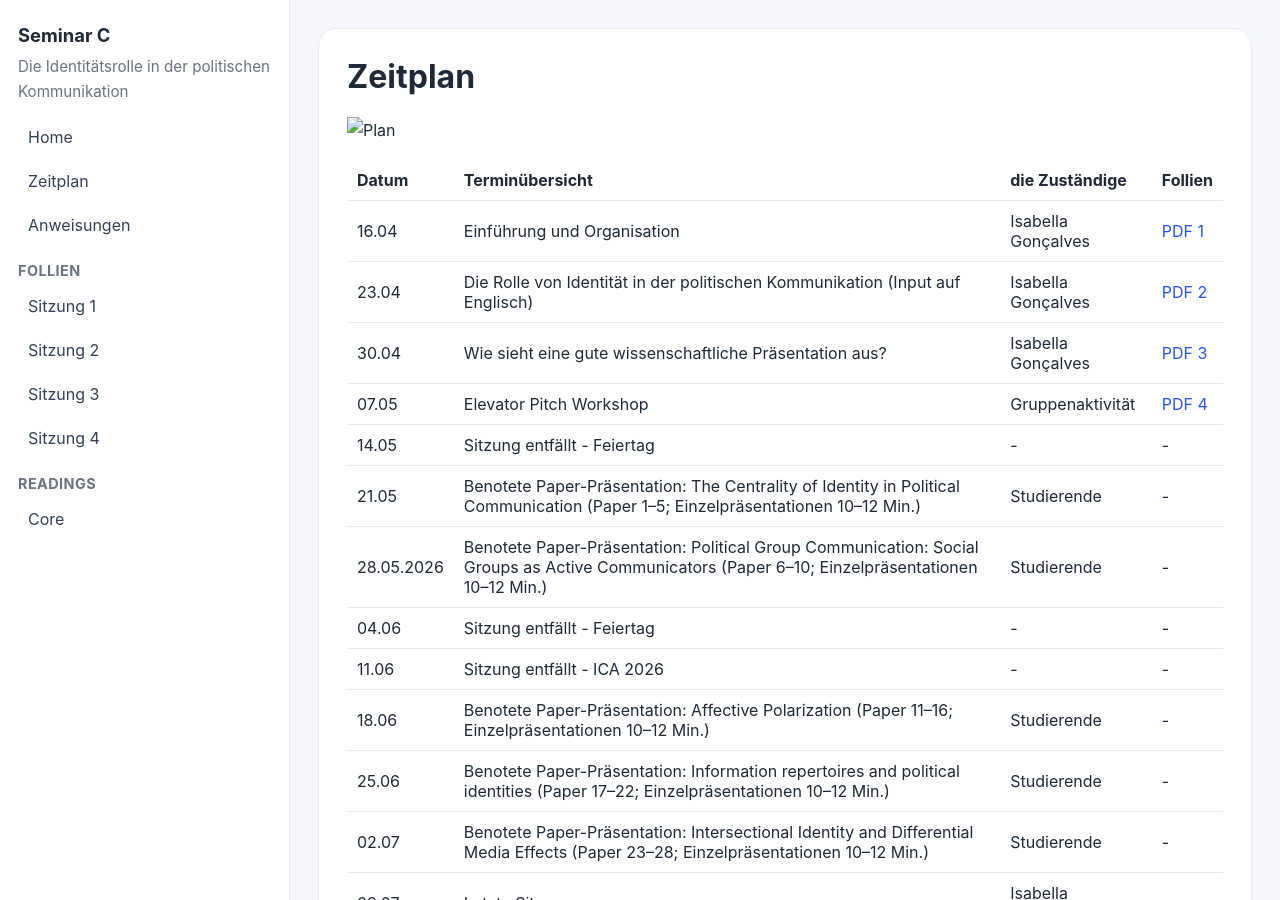
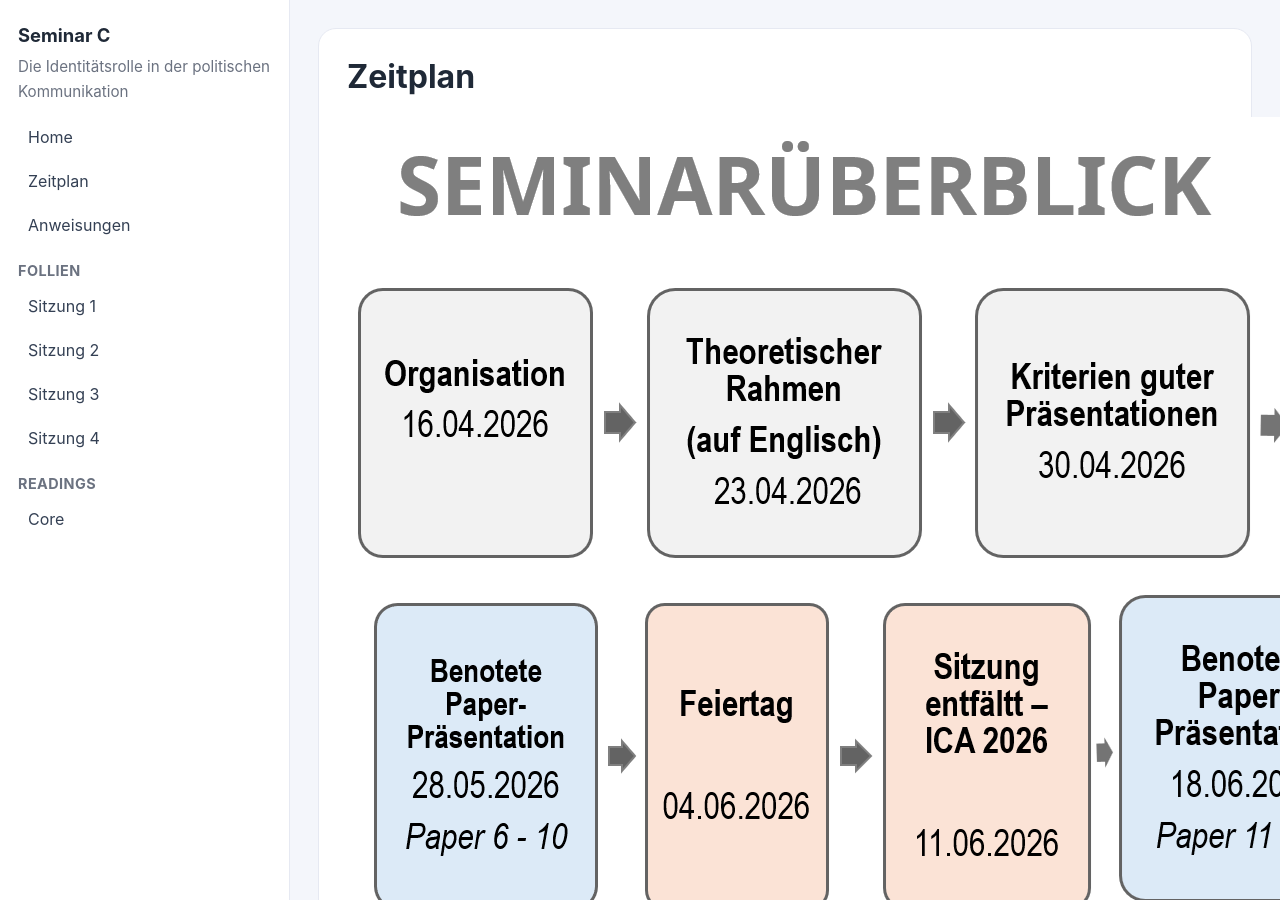
Before and after one commit to bellasgon/SeminarC_Sommer, a Jekyll site: the page built from schedule.md, in a window 1280 px wide and 900 px high. Built offline with Jekyll 4.4.1, drawn with Linux system fonts in a browser that asks for light colours.

Commit message:
Update schedule formatting and image syntax

```diff
--- a/schedule.md
+++ b/schedule.md
@@ -5,7 +5,7 @@ title: Schedule
 
 # Zeitplan
 
-<img src="assets/images/plan.png" alt="Plan">
+![Plan]({{ "/assets/images/plan.png" | relative_url }})
 
 | Datum | Terminübersicht | die Zuständige | Follien |
 |------|-------|-----------|-----------|
```
